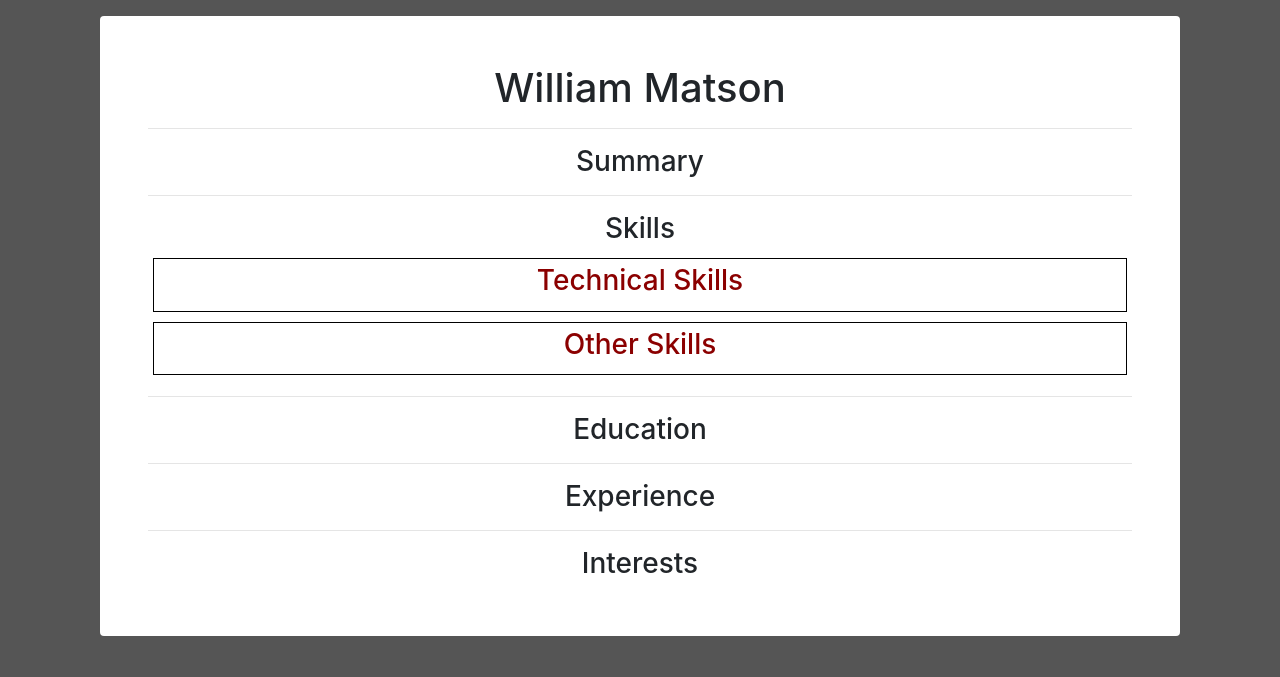
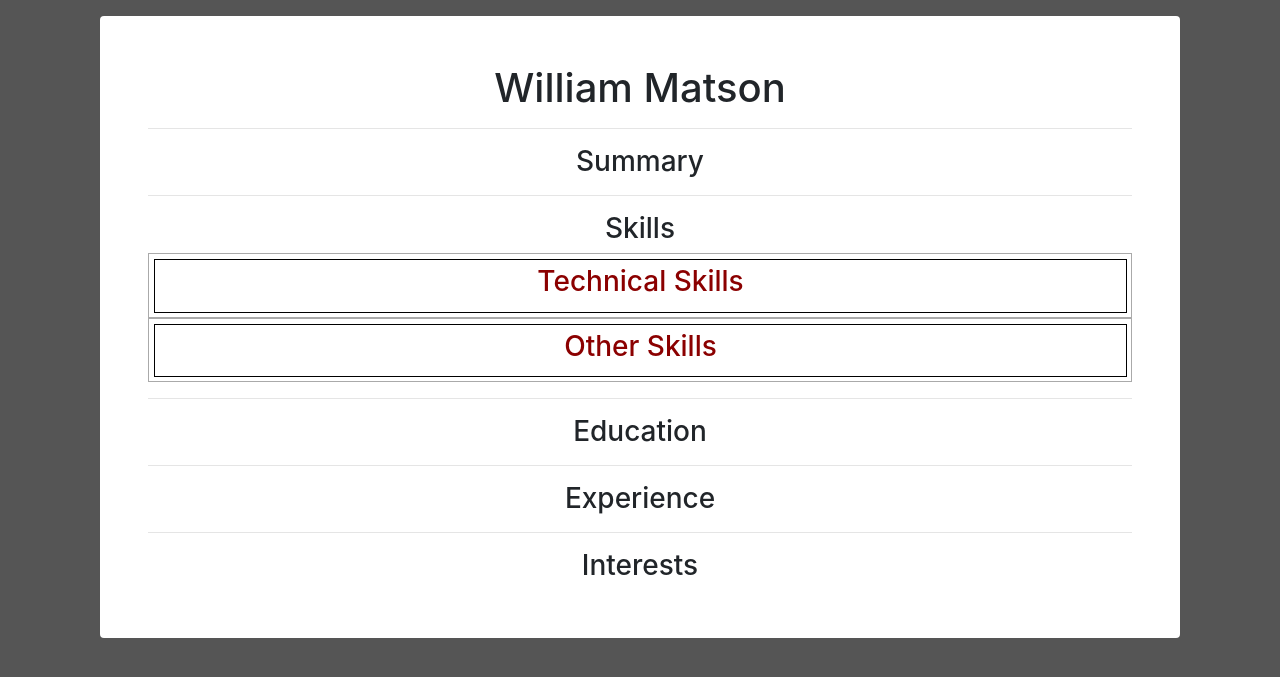
Before and after one commit to WillEdMatsypie/bridging-coursework, a Django app: page /cv/ in a window 1280 px wide. Shown: the part 56-733 px from the top of the page. Run offline with Django 3.2, Linux system fonts and the light colour scheme; data that the repository does not hold is empty; some libraries are stand-ins or nearby versions.

Commit message:
Improvements to grid layout

```diff
--- a/home/static/css/base.css
+++ b/home/static/css/base.css
@@ -81,7 +81,9 @@ a:hover {
 
 .skill-container {
     display: grid;
-    grid-template-columns: auto auto auto auto auto;
+    grid-template-columns: repeat(auto-fill, minmax(200px, 1fr));
+    grid-gap: 1px;
+    border: 1px solid #aaaaaa;
     padding: 5px;
   }
   .skill-item {
@@ -89,6 +91,8 @@ a:hover {
     padding: 5px;
     font-size: 20px;
     text-align: center;
+    margin-right: -1px;
+    margin-bottom: -1px;
   }
   .skill-heading {
     color: darkred;
```
